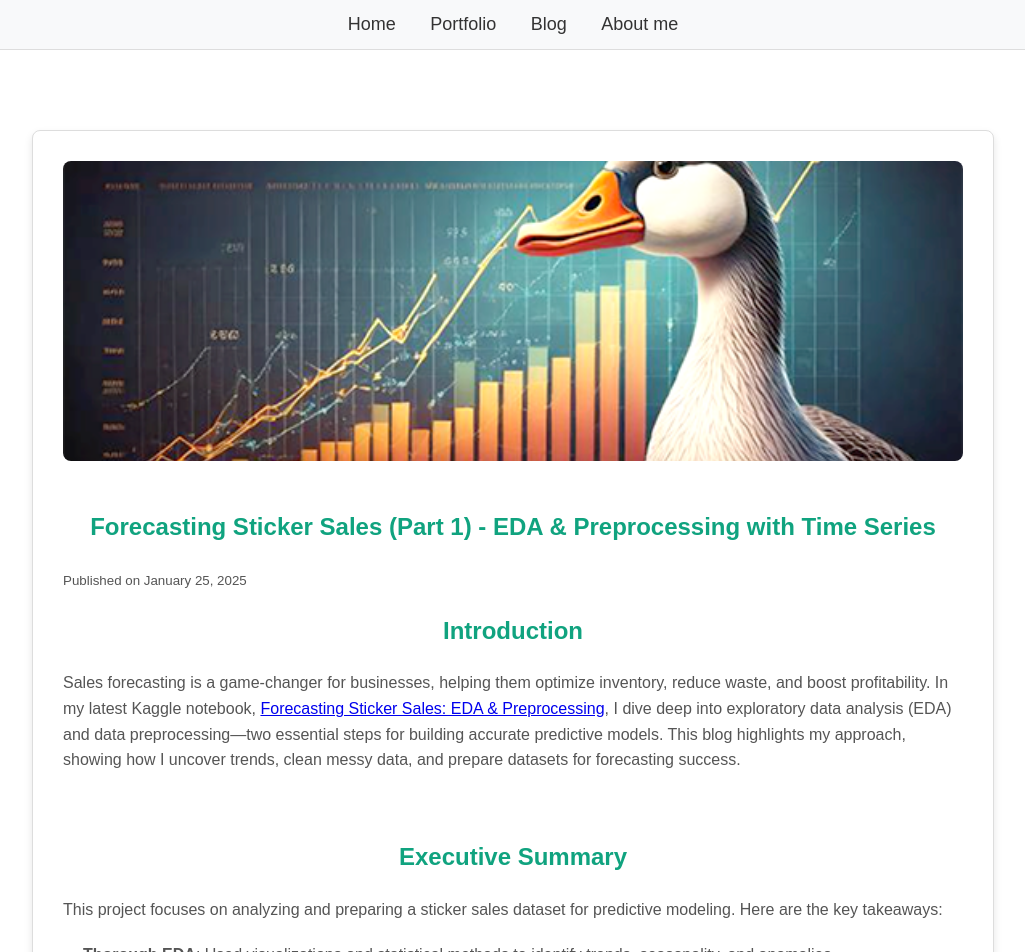
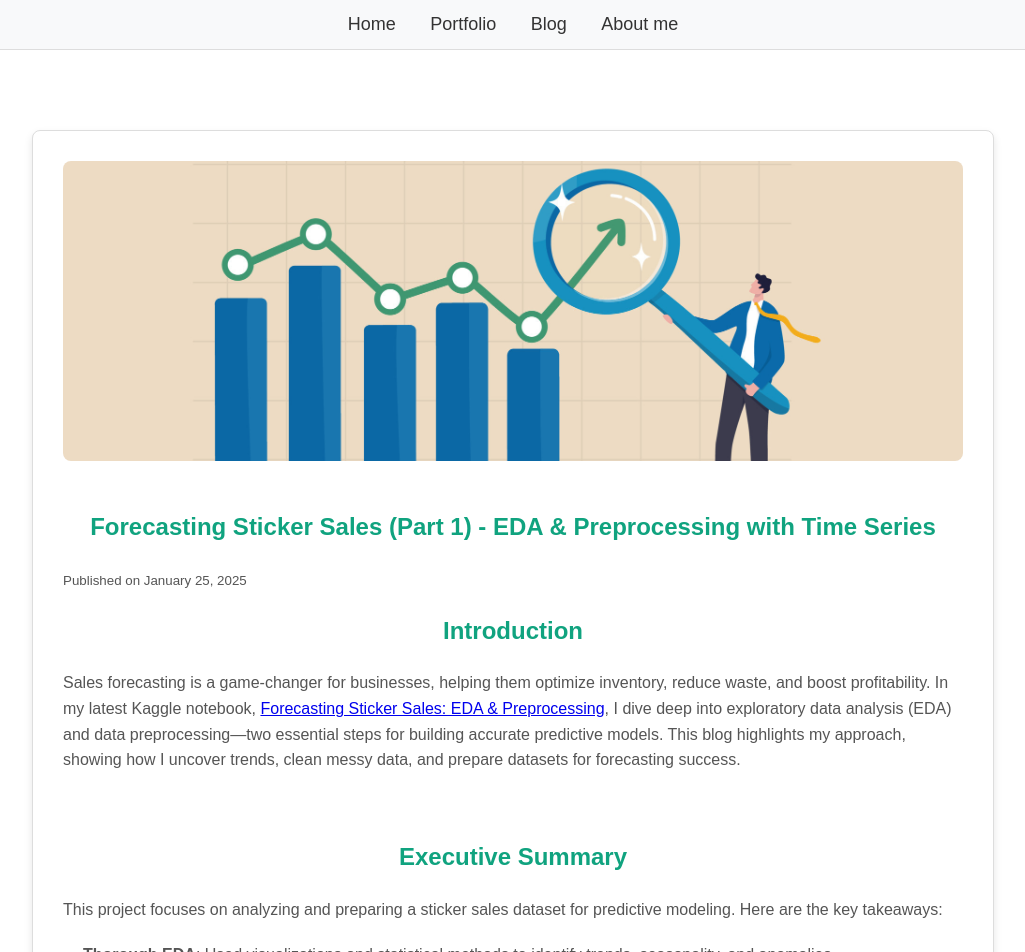
Before and after one commit to Hoale2908/hoale2908.github.io, a Jekyll site: the page built from _posts/2025-01-25-sales-eda-preprocessing-time-series.md, in a window 1280 px wide. Shown: the top 952 px of the page, without its empty margins (127-1152 px from the left). Built offline with Jekyll 4.4.1, drawn with Linux system fonts in a browser that asks for light colours.

Commit message:
Update image reference in sales EDA preprocessing post

```diff
--- a/_posts/2025-01-25-sales-eda-preprocessing-time-series.md
+++ b/_posts/2025-01-25-sales-eda-preprocessing-time-series.md
@@ -5,7 +5,7 @@ date: 2025-01-25
 tags: [python, data preprocessing, kaggle competition, time series,]
 categories: [Featured]
 images:
-  - assets/img/kaggle-forecasting-sticker-sales.png
+  - assets/img/sales-trends.jpg
 ---
 
 
```
